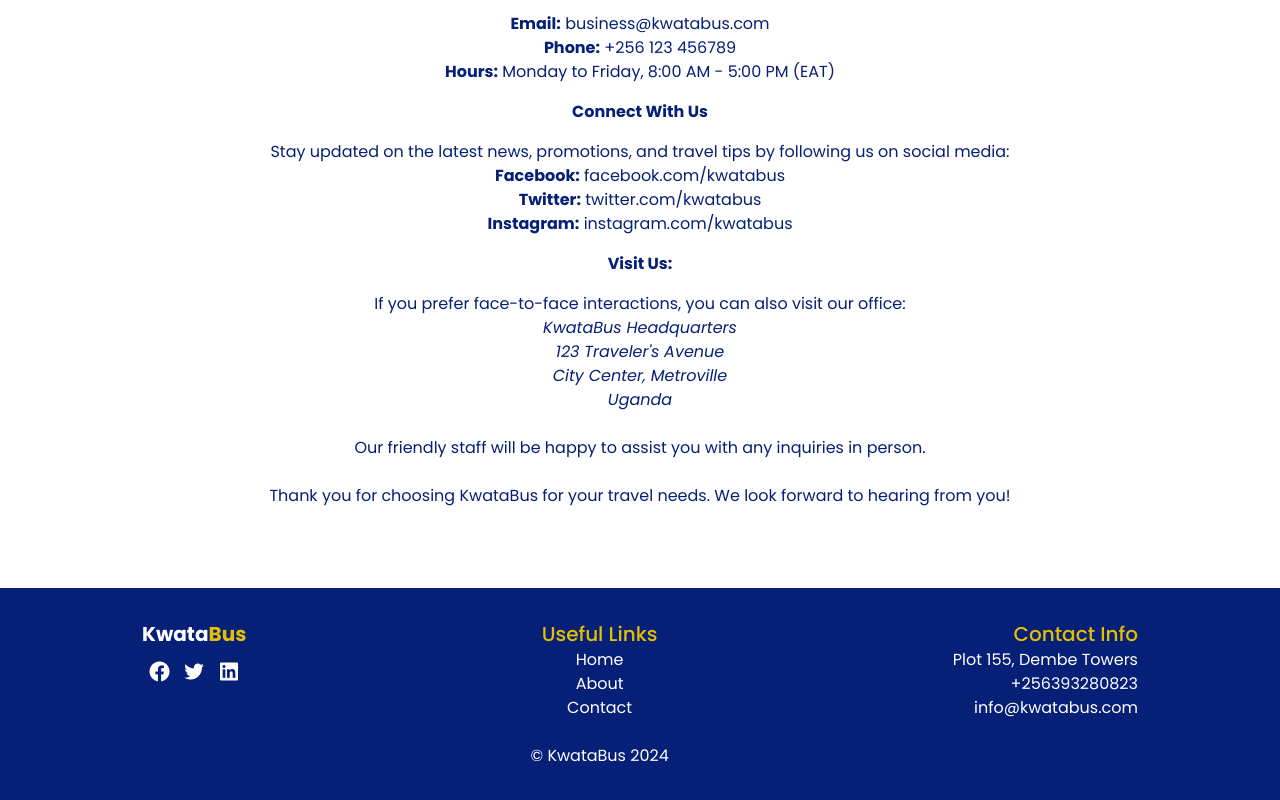
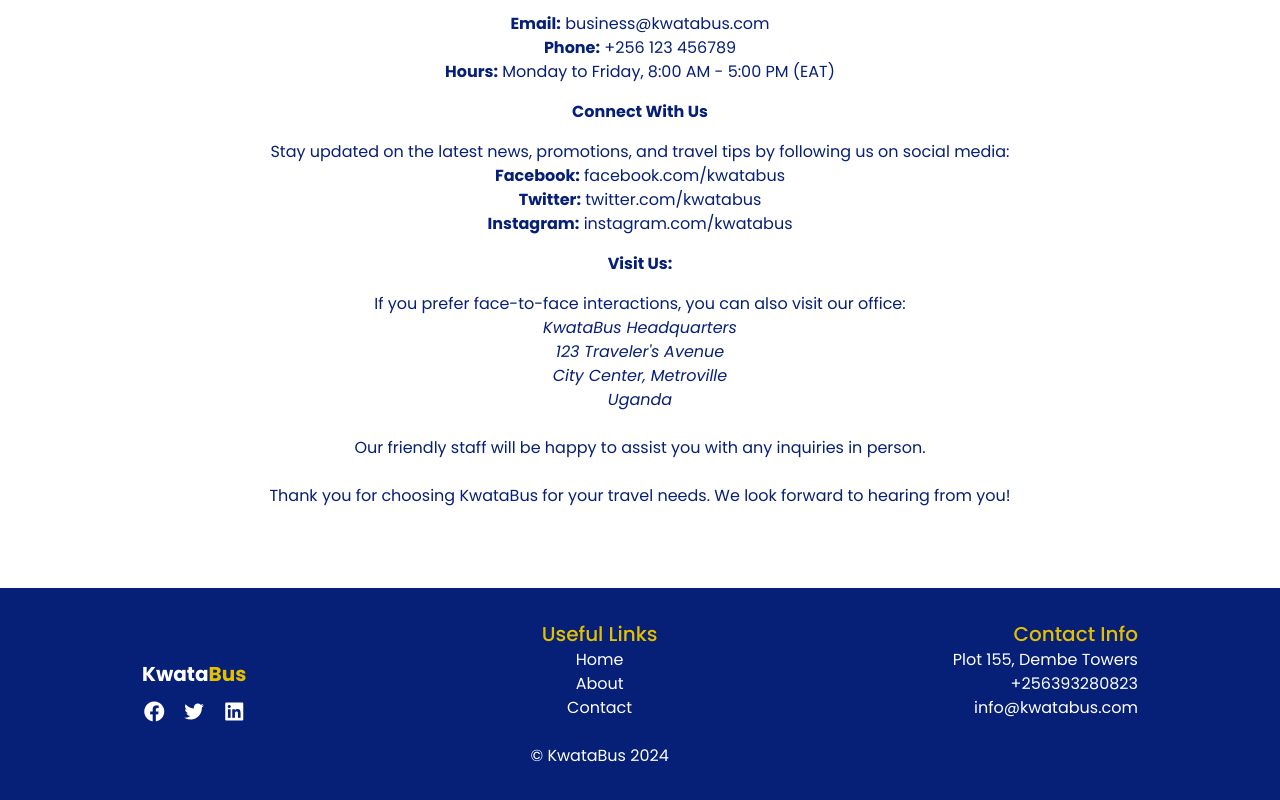
Before and after one commit to Patrickodida/KwataBus-App, a React (Vite) app: page / in a window 1280 px wide. Shown: the part 2334-3134 px from the top of the page. Built offline with nearby package versions, Linux system fonts and the light colour scheme.

Commit message:
Modify the social icons alignment and padding

```diff
--- a/src/components/Footer.jsx
+++ b/src/components/Footer.jsx
@@ -4,14 +4,17 @@ import { Link } from "react-router-dom";
 function Footer() {
     return (
         <div className="footer-section flex justify-around bg-blue-800 text-white mt-20">
-            <section id="companyLogoMedia" className="p-8">
-                <h3 className="text-xl font-bold mb-2" >Kwata<span style={{ color: "#e3bf00" }}>Bus</span></h3>
+            <section id="companyLogoMedia" className="p-8 flex items-center">
+                <div className="flex flex-col items-center">
+                    <h3 className="text-xl font-bold mb-2" >Kwata<span style={{ color: "#e3bf00" }}>Bus</span></h3>
 
                 <ul className="flex justify-around">
                     <li><i className='bx bxl-facebook-circle text-2xl social-icons'></i></li>
-                    <li><i className='bx bxl-twitter text-2xl social-icons'></i></li>
-                    <li><i className='bx bxl-linkedin-square text-2xl social-icons'></i></li>
+                    <li><i className='bx bxl-twitter text-2xl social-icons pl-4'></i></li>
+                    <li><i className='bx bxl-linkedin-square text-2xl social-icons pl-4'></i></li>
                 </ul>
+                </div>
+
             </section>
             <section id="usefulLinks" className="p-8 text-center">
                 <h4 id="h4" className="text-xl font-medium">Useful Links</h4>
```
